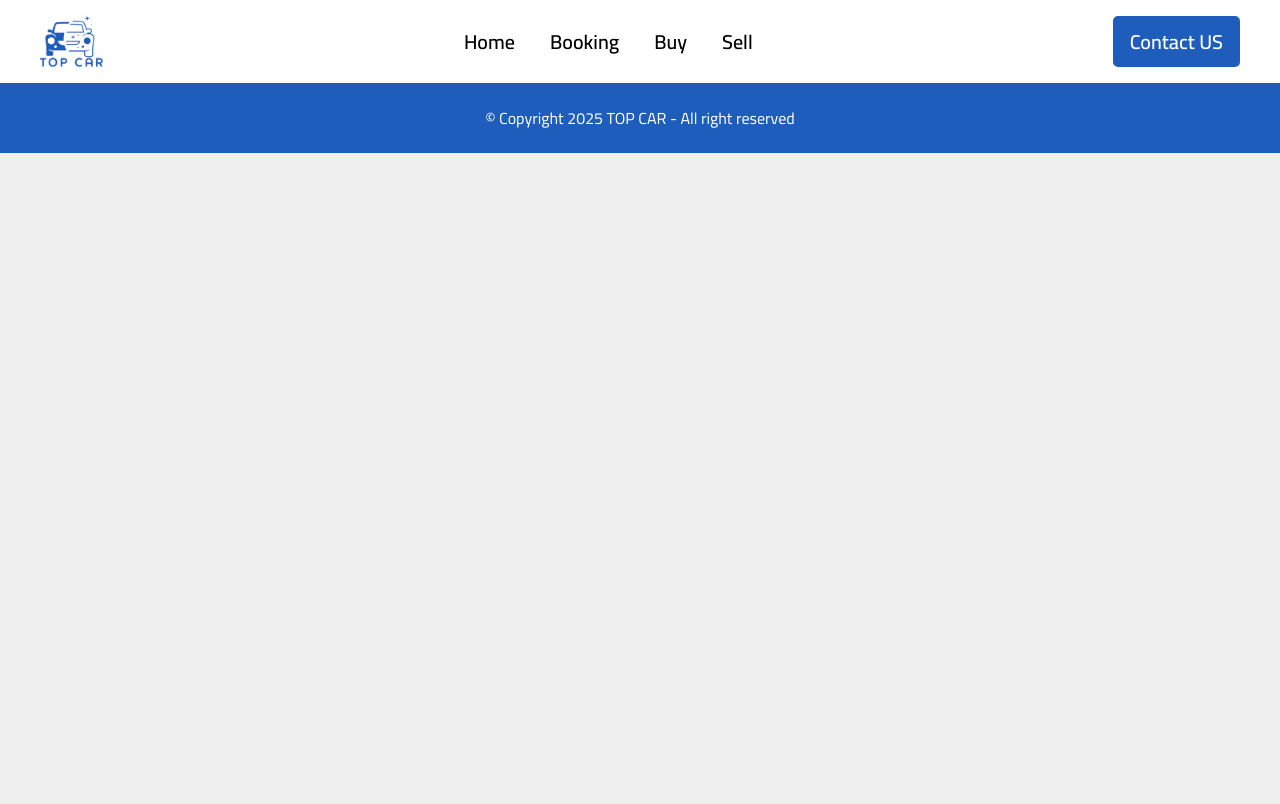
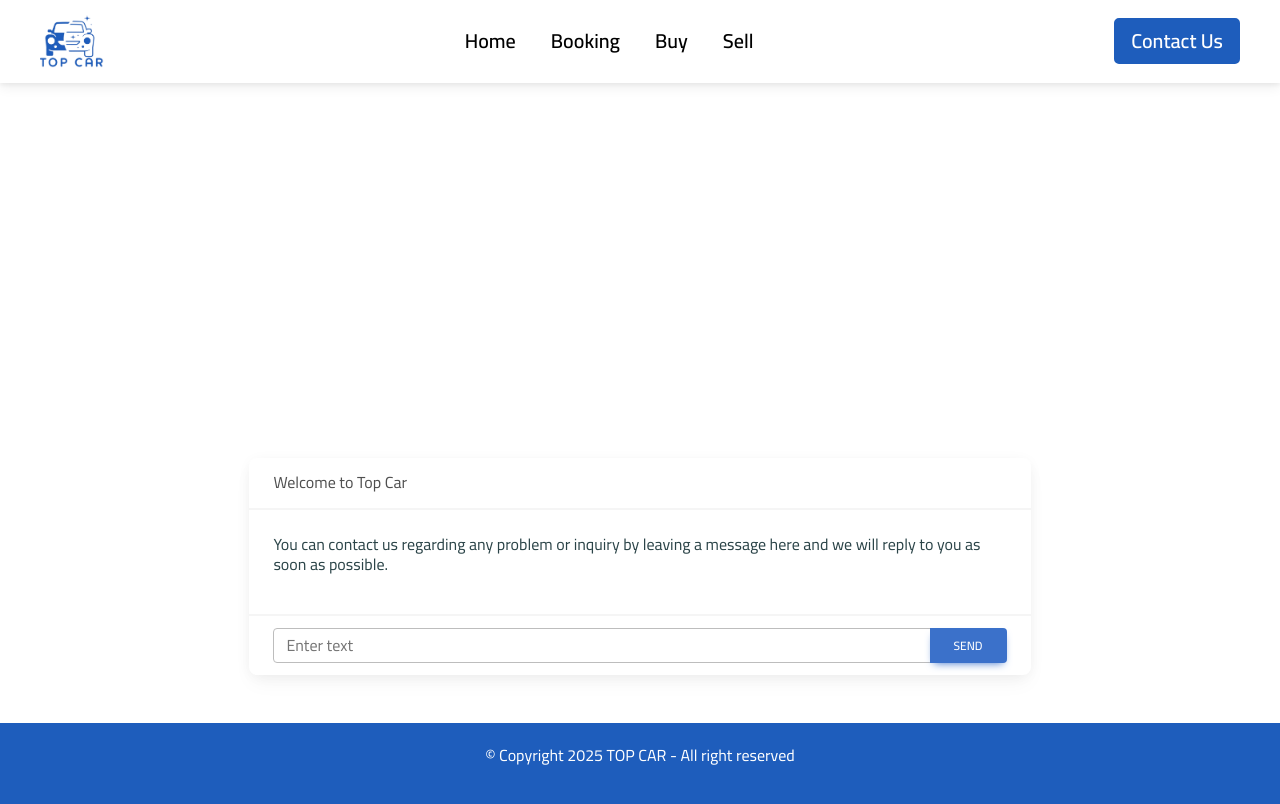
Before and after one commit to TOSHKA-711/top_car_grad, a React (Vite) app: page /message in a window 1280 px wide. Built offline with nearby package versions, Linux system fonts and the light colour scheme.

Commit message:
complete chatbox

```diff
--- a/package.json
+++ b/package.json
@@ -19,6 +19,7 @@
     "@mui/material": "^6.3.1",
     "@mui/styled-engine-sc": "^6.3.1",
     "axios": "^1.7.9",
+    "mdb-react-ui-kit": "^9.0.0",
     "react": "^19.0.0",
     "react-dom": "^19.0.0",
     "react-icons": "^5.4.0",
--- a/src/App.jsx
+++ b/src/App.jsx
@@ -1,4 +1,5 @@
 import "./App.css";
+import 'mdb-react-ui-kit/dist/css/mdb.min.css';
 import { Routes, Route } from "react-router-dom";
 import Home from "./components/home/Home";
 import Search from "./components/search/Search";
@@ -8,10 +9,12 @@ import Sale from "./components/sale/Sale";
 import Login from "./components/auth/login/Login";
 import Register from "./components/auth/register/Register";
 import Book from "./components/booking/Book";
+import ChatBox from "./components/chatbox/ChatBox";
 
 function App() {
   return (
     <>
+
      <Routes>
         <Route path="/" element={<Login />} />
         <Route path="/register" element={<Register/>} />
@@ -21,6 +24,8 @@ function App() {
         <Route path="/carInformation" element={<CarInformation />} />
         <Route path="/booking" element={<Book />} />
         <Route path="/sale" element={<Sale />} />
+        <Route path="/message" element={<ChatBox />} />
+
       </Routes>
     </>
   );
--- /dev/null
+++ b/src/components/chatbox/ChatBox.jsx
@@ -0,0 +1,42 @@
+import React from "react";
+import "./ChatBox.css";
+import {
+  MDBContainer,
+  MDBCard,
+  MDBCardBody,
+  MDBCardHeader,
+  MDBCardFooter,
+  MDBBtn,
+  MDBInputGroup,
+} from "mdb-react-ui-kit";
+
+export default function ChatBox() {
+  return (
+    <MDBContainer
+      className="py-5"
+      style={{
+        height: "80vh",
+        display: "flex",
+        alignItems: "flex-end",
+        justifyContent: " center",
+      }}
+    >
+      <MDBCard style={{width:"70%"}}>
+        <MDBCardHeader>Welcome to Top Car</MDBCardHeader>
+        <MDBCardBody>
+          <p>You can contact us regarding any problem or inquiry by leaving a message here and we will reply to you as soon as possible.</p>
+        </MDBCardBody>
+        <MDBCardFooter>
+          <MDBInputGroup>
+            <input
+              className="form-control"
+              placeholder="Enter text"
+              type="text"
+            />
+            <MDBBtn color="primary">Send</MDBBtn>
+          </MDBInputGroup>
+        </MDBCardFooter>
+      </MDBCard>
+    </MDBContainer>
+  );
+}
--- a/src/components/navbar/NavBar.jsx
+++ b/src/components/navbar/NavBar.jsx
@@ -14,7 +14,7 @@ export default function NavBar() {
       </div>
 
       {location.pathname === "/register" || location.pathname === "/" ? (
-        <h1 style={{color:"#1E5DBC"}}>Top Services</h1>
+        <h1 style={{color:"#1E5DBC"}}>Top Car</h1>
       ) : (
         <div className="links flex-row gap35">
           <Link className="transition" to="/home">
@@ -33,7 +33,10 @@ export default function NavBar() {
       )}
 
       <div className="contact-btn transition">
-        <a href="tel:+201228099652">Contact US</a>
+        {/* <a href="tel:+201228099652">Contact US</a> */}
+        <Link className="transition" to="/message">
+            Contact Us
+          </Link>
       </div>
     </div>
   );
```
Also changed, not shown: src/components/chatbox/ChatBox.css (added), 1 other file (tests, documents, lock files or other folders).
